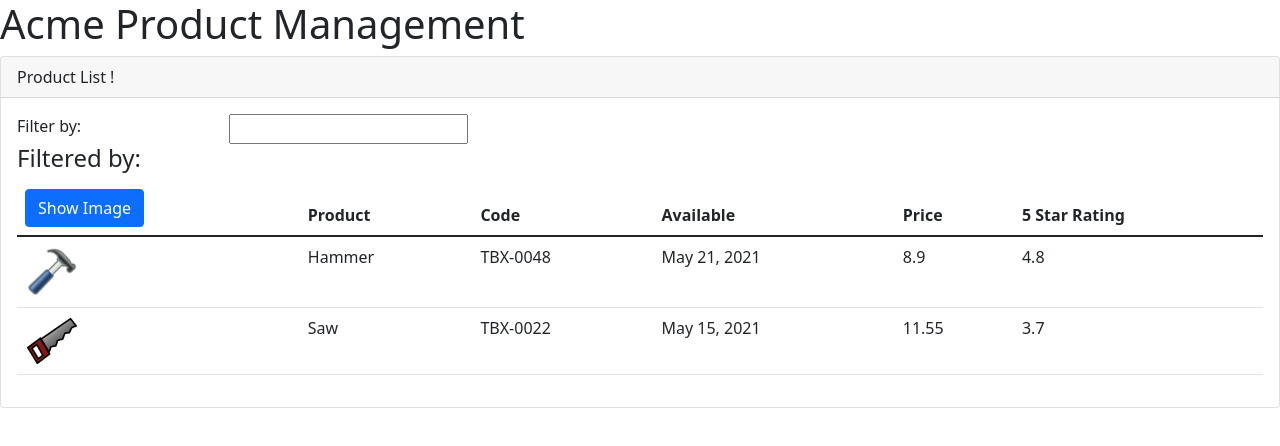
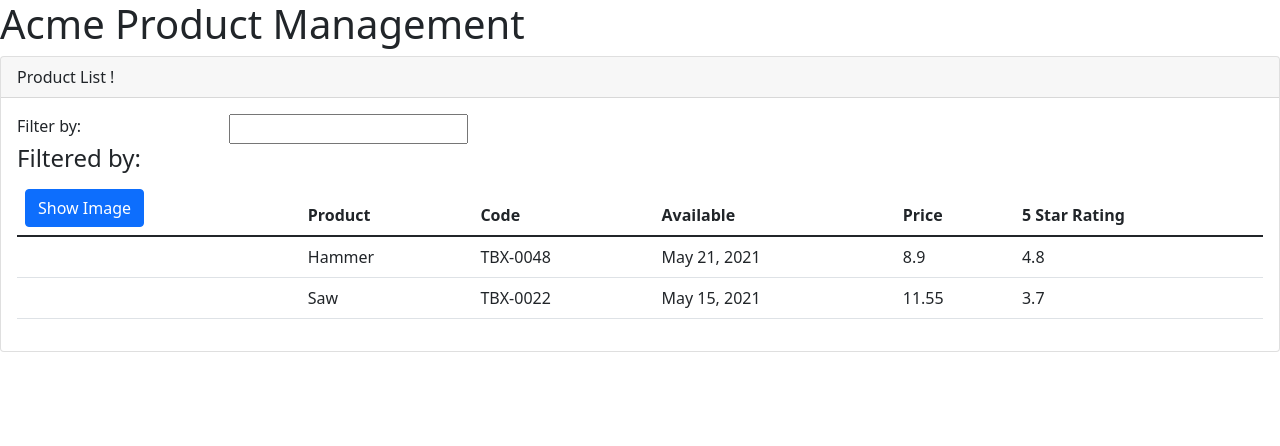
Before and after one commit to timothyAgevi/app-new, an Angular app: page / in a window 1280 px wide. Shown: the top 446 px of the page. Built offline with nearby package versions, Linux system fonts and the light colour scheme.

Commit message:
*ngFor for eventbinding

```diff
--- a/src/app/products/product-list.component.html
+++ b/src/app/products/product-list.component.html
@@ -34,7 +34,8 @@
           <tbody>
             <tr *ngFor='let product of products'>
               <td>
-                <img [src] ='product.imageUrl'
+                <img *ngIf='showImage'
+                [src] ='product.imageUrl'
                 [title]='product.productName'
                 [style.width.px]='imageWidth'
                 [style.margin.px]='imageMargin'>
```
